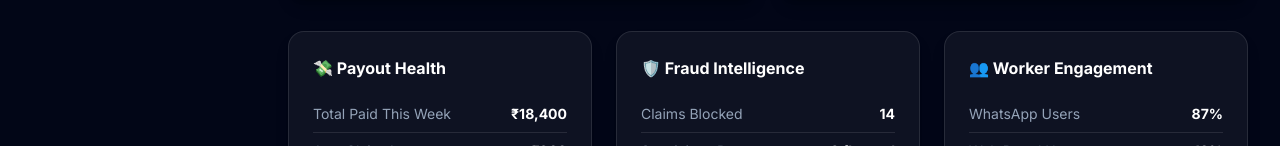
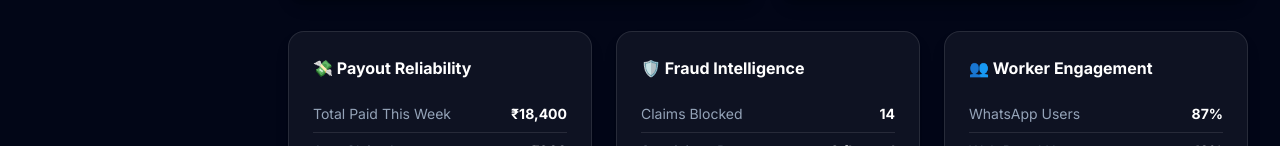
Before and after one commit to Aayush9808/Sanraksh, a Next.js app in the folder frontend/: page /dashboard/analytics in a window 1280 px wide. Shown: the part 1033-1179 px from the top of the page. Built offline with nearby package versions, Linux system fonts and the light colour scheme.

Commit message:
docs+ux: production-grade demo presentation upgrade
- Enhanced README for judge-facing presentation with animations, mapping, architecture and demo route
- Added internal demo operator guide with script, fallback, and Q&A
- Refined analytics wording to payout reliability

```diff
--- a/frontend/src/app/dashboard/analytics/page.tsx
+++ b/frontend/src/app/dashboard/analytics/page.tsx
@@ -211,9 +211,9 @@ export default function AnalyticsPage() {
 
         {/* Bottom: 3 summary cards */}
         <div className="grid gap-6 md:grid-cols-3">
-          {/* Payout Health */}
+          {/* Payout Reliability */}
           <div className="rounded-2xl border border-white/10 bg-white/5 p-6 shadow-lg shadow-black/20">
-            <h3 className="mb-4 font-bold text-white">💸 Payout Health</h3>
+            <h3 className="mb-4 font-bold text-white">💸 Payout Reliability</h3>
             {[
               ["Total Paid This Week", "₹18,400"],
               ["Avg. Claim Amount",    "₹960"],
```
Also changed, not shown: 2 other files (tests, documents, lock files or other folders).
